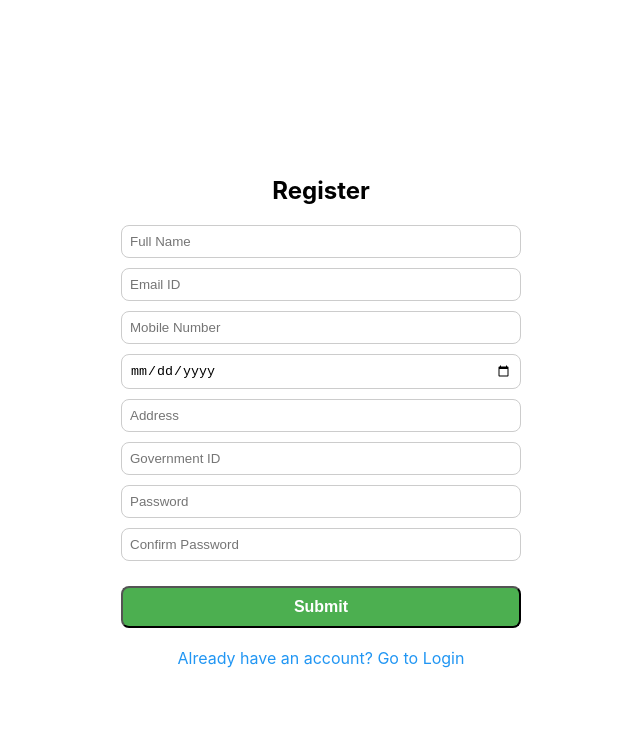
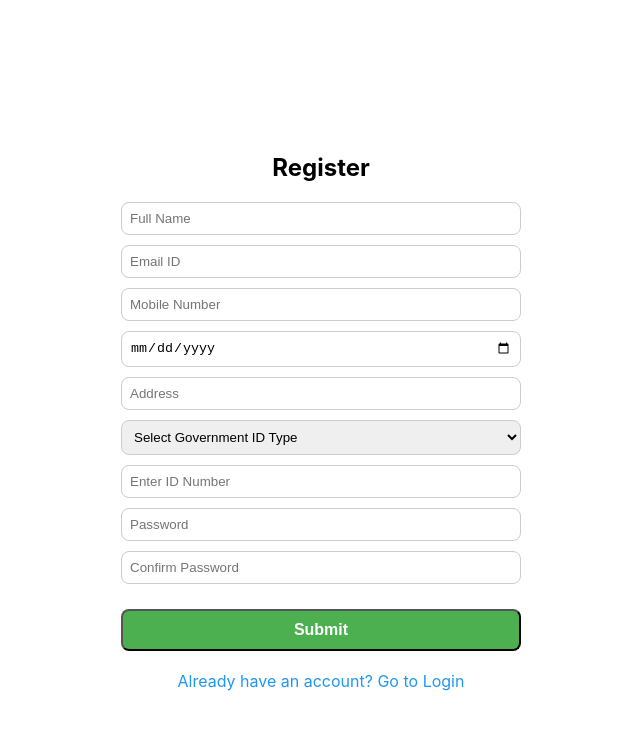
Before and after one commit to clxend004/Clxend_project1, a React (Create React App) app: page /register in a window 1280 px wide. Shown: the top 730 px of the page, without its empty margins (319-959 px from the left). Built offline with nearby package versions, Linux system fonts and the light colour scheme.

Commit message:
Initial project scaffold with folder structure and environment setup

```diff
--- a/src/screens/RegisterScreen.js
+++ b/src/screens/RegisterScreen.js
@@ -34,7 +34,8 @@ export default function RegisterScreen() {
     mobile: "",
     dob: "",
     address: "",
-    govId: "",
+    govIdType: "",
+    govIdNumber: "",
     password: "",
     confirmPassword: "",
   });
@@ -64,9 +65,13 @@ export default function RegisterScreen() {
       case "address":
         if (!value) error = "Address is required";
         break;
-      case "govId":
-        if (!value) error = "Government ID is required";
-        break;
+      case "govIdType":
+  if (!value) error = "Please select Government ID type";
+  break;
+
+case "govIdNumber":
+  if (!value) error = "Government ID number is required";
+  break;
       case "password":
         if (!value) error = "Password is required";
         else if (value.length < 6)
@@ -97,7 +102,7 @@ export default function RegisterScreen() {
     }
 
     try {
-      await registerUser({ email: form.email, password: form.password });
+      await registerUser({ email: form.email, password: form.password, govIdType: form.govIdType,govIdNumber: form.govIdNumber });
       alert("Registration Successful!");
       navigate("/login");
     } catch (err) {
@@ -164,14 +169,40 @@ export default function RegisterScreen() {
         onBlur={validateField}
         error={errors.address}
       />
-      <FormInput
-        label="Government ID"
-        name="govId"
-        value={form.govId}
-        onChange={handleChange}
-        onBlur={validateField}
-        error={errors.govId}
-      />
+      {/* Government ID Type Dropdown */}
+<div style={{ marginBottom: 10, width: "100%" }}>
+  <select
+    value={form.govIdType}
+    onChange={(e) => handleChange("govIdType", e.target.value)}
+    onBlur={() => validateField("govIdType", form.govIdType)}
+    style={{
+      width: "100%",
+      padding: 8,
+      borderRadius: 8,
+      border: errors.govIdType ? "1px solid red" : "1px solid #ccc",
+      boxSizing: "border-box",
+    }}
+  >
+    <option value="">Select Government ID Type</option>
+    <option value="aadhaar">Aadhaar</option>
+    <option value="pan">PAN Card</option>
+    <option value="voter">Voter ID</option>
+    <option value="others">Others</option>
+  </select>
+  {errors.govIdType && (
+    <p style={{ color: "red", fontSize: 12 }}>{errors.govIdType}</p>
+  )}
+</div>
+
+{/* Government ID Number Input */}
+<FormInput
+  label="Enter ID Number"
+  name="govIdNumber"
+  value={form.govIdNumber}
+  onChange={handleChange}
+  onBlur={validateField}
+  error={errors.govIdNumber}
+/>
       <FormInput
         label="Password"
         name="password"
```
